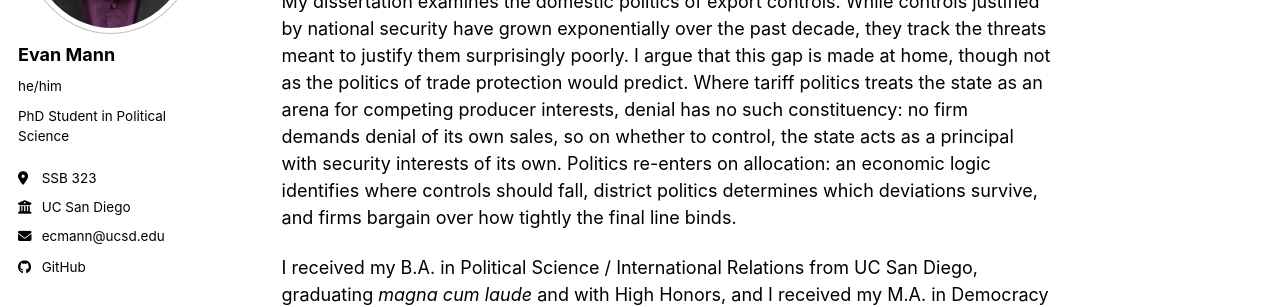
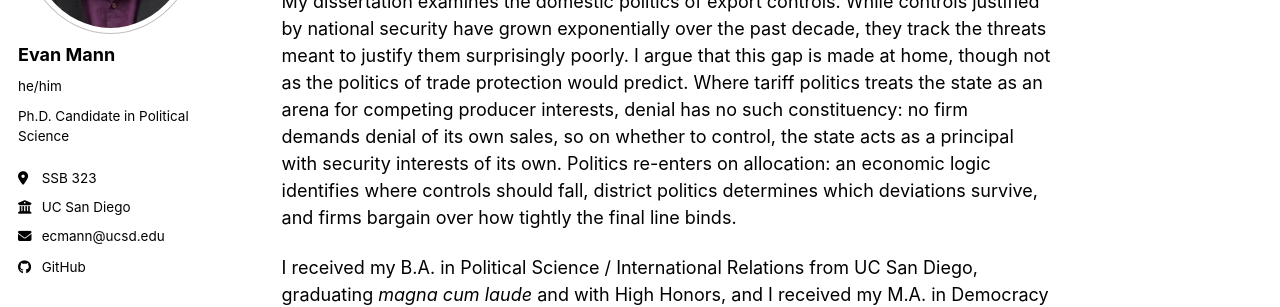
Before and after one commit to ecmannn/ecmannn.github.io, a Jekyll site: the page built from index.md, in a window 1280 px wide. Shown: the part 287-594 px from the top of the page. Built offline with Jekyll 4.4.1, drawn with Linux system fonts in a browser that asks for light colours; a script bundle is joined from its source files by our own code; library files that are not in the unit come from our copies.

Commit message:
candidate fix up again

```diff
--- a/_config.yml
+++ b/_config.yml
@@ -12,7 +12,7 @@
 title                    : "Evan Mann"
 title_separator          : "-"
 name                     : &name "Evan Mann"
-description              : &description "PhD Student in Political Science"   # Update this with a general description of your site, this is the default if not overridden by a page
+description              : &description "Ph.D. Candidate in Political Science"   # Update this with a general description of your site, this is the default if not overridden by a page
 url                      : "https://www.evan-mann.com" # The base hostname & protocol for your site e.g. "https://[your GitHub username].github.io",
                                                            # or if you already have some other page hosted on Github then use "https://[your GitHub username].github.io/[Your Repo Name]"
 baseurl                  : "" # the subpath of your site, e.g. "/blog"
@@ -26,7 +26,7 @@
   avatar           : "profile.png"
   name             : "Evan Mann"
   pronouns         : "he/him"
-  bio              : "PhD Student in Political Science"
+  bio              : "Ph.D. Candidate in Political Science"
   employer         : "UC San Diego"
   location         : "SSB 323"
   location_url     : "https://www.google.com/maps/search/?api=1&query=UC+San+Diego+Social+Sciences+Building&query_place_id=ChIJmfHxdeoG3IARbCn9Zq-PJ0M"
```
Also changed, not shown: README.md.
